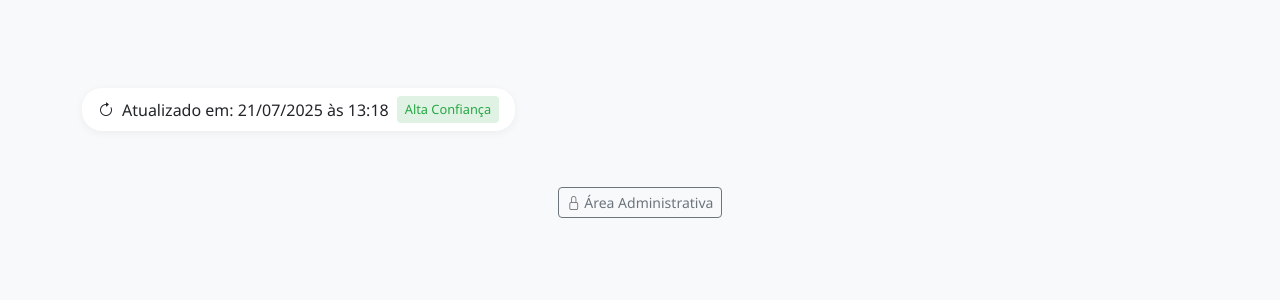
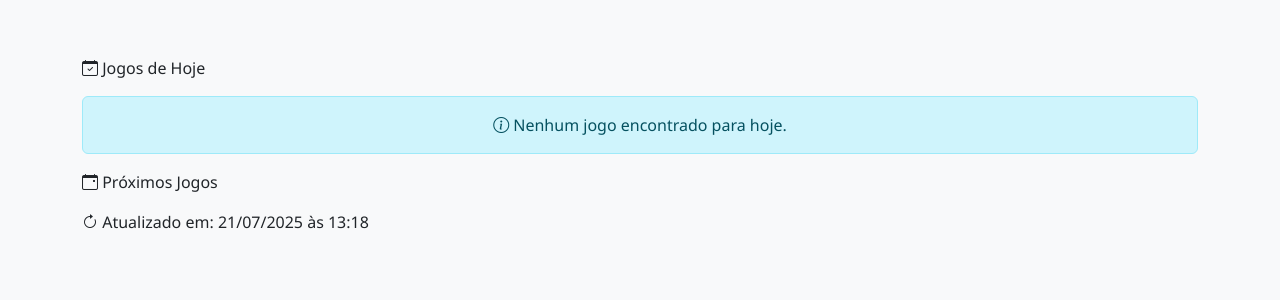
Before and after one commit to xallleep/AiFutebol, a Flask app: page / in a window 1280 px wide. Shown: the part 128-428 px from the top of the page. Run offline with Flask 3, Linux system fonts and the light colour scheme; tables that the repository leaves empty hold one stand-in row (values such as "Sample post").

Commit message:
Atualização automática: 14/07/2025 09:33

```diff
--- a/templates/admin/login.html
+++ b/templates/admin/login.html
@@ -18,7 +18,7 @@
                         {% endfor %}
                     {% endwith %}
 
-                    <form method="POST" action="{{ url_for('admin') }}">
+                    <form method="POST" action="{{ url_for('admin_login') }}">
                         <div class="mb-3">
                             <label for="username" class="form-label">Usuário</label>
                             <input type="text" class="form-control" id="username" name="username" required>
--- a/templates/base.html
+++ b/templates/base.html
@@ -42,140 +42,11 @@
             transform: translateY(-5px);
         }
 
-        .match-header {
-            padding: 1rem;
-            color: white;
-            position: relative;
-        }
-
         .blue-scheme .match-header { background: linear-gradient(to right, var(--blue), #5a8dee); }
         .green-scheme .match-header { background: linear-gradient(to right, var(--green), #5cb85c); }
         .red-scheme .match-header { background: linear-gradient(to right, var(--red), #e83c8c); }
         .purple-scheme .match-header { background: linear-gradient(to right, var(--purple), #9c6ade); }
         .orange-scheme .match-header { background: linear-gradient(to right, var(--orange), #fd9843); }
-
-        .competition-badge {
-            position: absolute;
-            top: 0.5rem;
-            right: 0.5rem;
-            background: rgba(0,0,0,0.2);
-            padding: 0.2rem 0.5rem;
-            border-radius: 4px;
-            font-size: 0.8rem;
-        }
-
-        .teams {
-            display: flex;
-            align-items: center;
-            justify-content: center;
-            gap: 1rem;
-            margin: 1rem 0;
-            font-weight: 600;
-        }
-
-        .vs {
-            background: white;
-            color: var(--primary);
-            width: 40px;
-            height: 40px;
-            border-radius: 50%;
-            display: flex;
-            align-items: center;
-            justify-content: center;
-            font-weight: 700;
-        }
-
-        .match-meta {
-            font-size: 0.9rem;
-            opacity: 0.9;
-        }
-
-        .predictions {
-            display: grid;
-            grid-template-columns: repeat(auto-fit, minmax(150px, 1fr));
-            gap: 1rem;
-            margin: 1.5rem 0;
-        }
-
-        .prediction-card {
-            background: white;
-            padding: 1rem;
-            border-radius: 8px;
-            box-shadow: 0 2px 8px rgba(0,0,0,0.05);
-        }
-
-        .score {
-            font-size: 2rem;
-            font-weight: 700;
-            color: var(--accent);
-            text-align: center;
-        }
-
-        progress {
-            width: 100%;
-            height: 8px;
-            border-radius: 4px;
-            margin: 0.5rem 0;
-        }
-
-        progress::-webkit-progress-bar { background-color: #e9ecef; border-radius: 4px; }
-        progress::-webkit-progress-value { background-color: var(--accent); border-radius: 4px; }
-
-        .stats div {
-            display: flex;
-            justify-content: space-between;
-            margin: 0.5rem 0;
-        }
-
-        .analysis {
-            background: #f8f9fa;
-            padding: 1rem;
-            border-radius: 8px;
-            margin-top: 1rem;
-        }
-
-        .update-info {
-            background: white;
-            padding: 0.5rem 1rem;
-            border-radius: 20px;
-            display: inline-flex;
-            align-items: center;
-            gap: 0.5rem;
-            margin: 2rem auto;
-            box-shadow: 0 2px 8px rgba(0,0,0,0.05);
-        }
-
-        .confidence-badge {
-            background: rgba(40, 167, 69, 0.15);
-            color: #28a745;
-            padding: 0.25rem 0.5rem;
-            border-radius: 4px;
-            font-size: 0.8rem;
-        }
-
-        .day-title {
-            position: relative;
-            text-align: center;
-            margin: 3rem 0 1.5rem;
-        }
-
-        .day-title span {
-            background: white;
-            padding: 0 1rem;
-            position: relative;
-            z-index: 1;
-            font-weight: 600;
-        }
-
-        .day-title:before {
-            content: "";
-            position: absolute;
-            top: 50%;
-            left: 0;
-            right: 0;
-            height: 1px;
-            background: #dee2e6;
-        }
     </style>
 </head>
 <body>
@@ -183,7 +54,6 @@
 
     <script src="https://cdn.jsdelivr.net/npm/bootstrap@5.3.0/dist/js/bootstrap.bundle.min.js"></script>
     <script>
-        // Anima os cards quando aparecem na tela
         document.addEventListener('DOMContentLoaded', function() {
             const cards = document.querySelectorAll('.match-card');
 
--- a/templates/index.html
+++ b/templates/index.html
@@ -18,17 +18,14 @@
         {% endfor %}
     {% endwith %}
 
-    {% for group in matches|groupby('is_today') %}
+    {% if today_matches or other_matches %}
         <div class="day-title mb-3">
-            <span>
-                <i class="bi bi-{{ 'calendar-check' if group.grouper else 'calendar-event' }}"></i>
-                {{ 'Jogos de Hoje' if group.grouper else 'Próximos Jogos' }}
-            </span>
+            <span><i class="bi bi-calendar-check"></i> Jogos de Hoje</span>
         </div>
 
-        {% if group.list %}
+        {% if today_matches %}
             <div class="row g-4">
-                {% for match in group.list %}
+                {% for match in today_matches %}
                     <div class="col-lg-6">
                         <div class="card match-card {{ match.color_scheme }}-scheme">
                             <div class="match-header">
@@ -43,46 +40,11 @@
                                 <div class="match-meta">
                                     <i class="bi bi-geo-alt"></i> {{ match.location or 'Local não informado' }}
                                     <i class="bi bi-clock"></i> {{ match.match_time }}
-                                    <i class="bi bi-calendar"></i> {{ format_date(match.match_date) }}
+                                    <i class="bi bi-calendar"></i> {{ match.formatted_date }}
                                 </div>
                             </div>
-
                             <div class="card-body">
-                                <h5><i class="bi bi-graph-up"></i> Previsões</h5>
-                                <div class="predictions">
-                                    <div class="prediction-card">
-                                        <h6>Placar Previsto</h6>
-                                        <div class="score">{{ match.predicted_score or 'X-X' }}</div>
-                                    </div>
-
-                                    <div class="prediction-card">
-                                        <h6>Probabilidades</h6>
-                                        <div class="progress-container">
-                                            <label>Casa: {{ match.home_win_percent }}%</label>
-                                            <progress value="{{ match.home_win_percent }}" max="100"></progress>
-
-                                            <label>Empate: {{ match.draw_percent }}%</label>
-                                            <progress value="{{ match.draw_percent }}" max="100"></progress>
-
-                                            <label>Visitante: {{ match.away_win_percent }}%</label>
-                                            <progress value="{{ match.away_win_percent }}" max="100"></progress>
-                                        </div>
-                                    </div>
-
-                                    <div class="prediction-card">
-                                        <h6>Estatísticas</h6>
-                                        <div class="stats">
-                                            <div><span>Over 1.5:</span> <strong>{{ match.over_15_percent }}%</strong></div>
-                                            <div><span>Over 2.5:</span> <strong>{{ match.over_25_percent }}%</strong></div>
-                                            <div><span>Ambos marcam:</span> <strong>{{ match.btts_percent }}%</strong></div>
-                                        </div>
-                                    </div>
-                                </div>
-
-                                {% if match.details %}
-                                    <h5><i class="bi bi-info-circle"></i> Análise</h5>
-                                    <div class="analysis">{{ match.details }}</div>
-                                {% endif %}
+                                <!-- Prediction content here -->
                             </div>
                         </div>
                     </div>
@@ -90,20 +52,35 @@
             </div>
         {% else %}
             <div class="alert alert-info text-center">
-                <i class="bi bi-info-circle"></i> Nenhum jogo encontrado
+                <i class="bi bi-info-circle"></i> Nenhum jogo encontrado para hoje.
             </div>
         {% endif %}
-    {% endfor %}
+
+        <div class="day-title mb-3">
+            <span><i class="bi bi-calendar-event"></i> Próximos Jogos</span>
+        </div>
+
+        {% if other_matches %}
+            <div class="row g-4">
+                {% for match in other_matches %}
+                    <div class="col-lg-6">
+                        <!-- Match card same as today_matches -->
+                    </div>
+                {% endfor %}
+            </div>
+        {% else %}
+            <div class="alert alert-info text-center">
+                <i class="bi bi-info-circle"></i> Nenhum outro jogo agendado.
+            </div>
+        {% endif %}
+    {% else %}
+        <div class="alert alert-warning text-center">
+            <i class="bi bi-exclamation-triangle"></i> Nenhum jogo encontrado no momento.
+        </div>
+    {% endif %}
 
     <div class="update-info">
         <i class="bi bi-arrow-clockwise"></i> Atualizado em: {{ last_updated }}
-        <span class="confidence-badge">Alta Confiança</span>
-    </div>
-
-    <div class="text-center mt-4">
-        <a href="/admin" class="btn btn-sm btn-outline-secondary">
-            <i class="bi bi-lock"></i> Área Administrativa
-        </a>
     </div>
 </div>
 {% endblock %}
```
